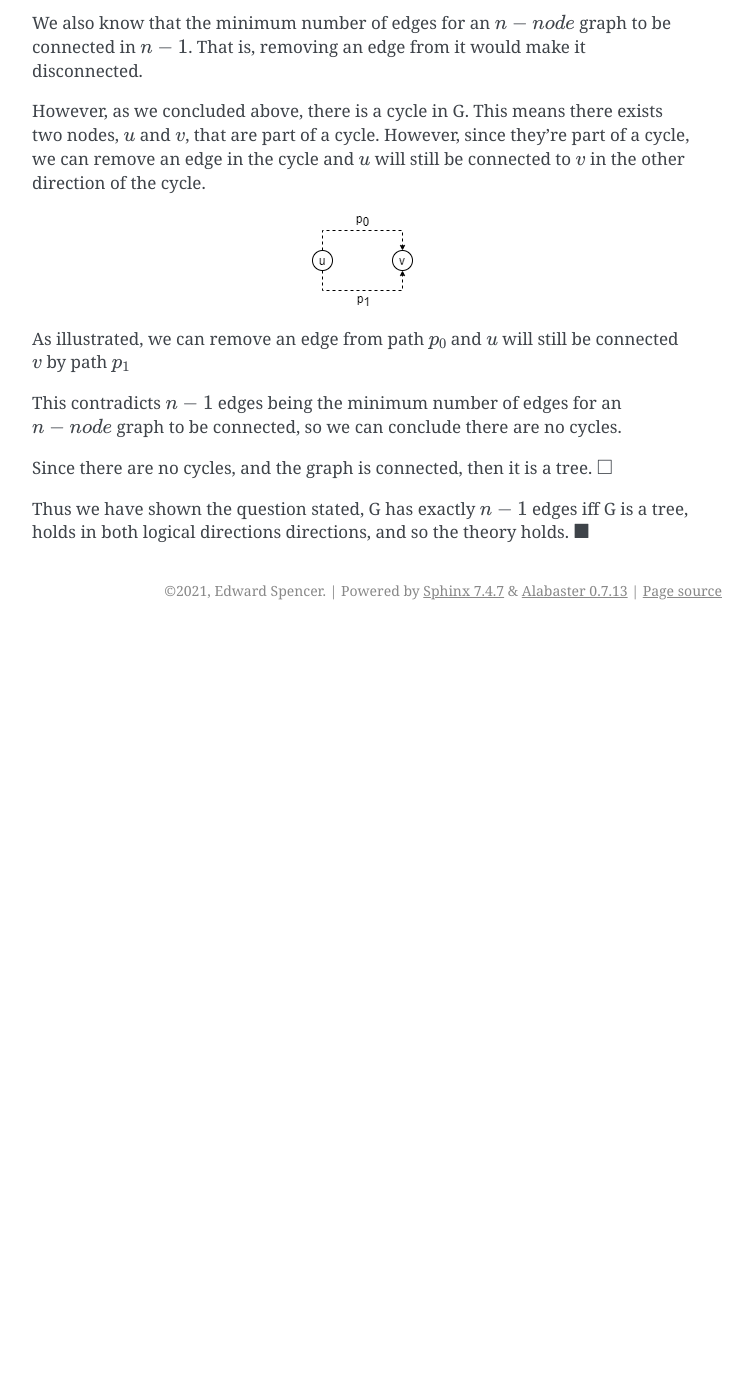
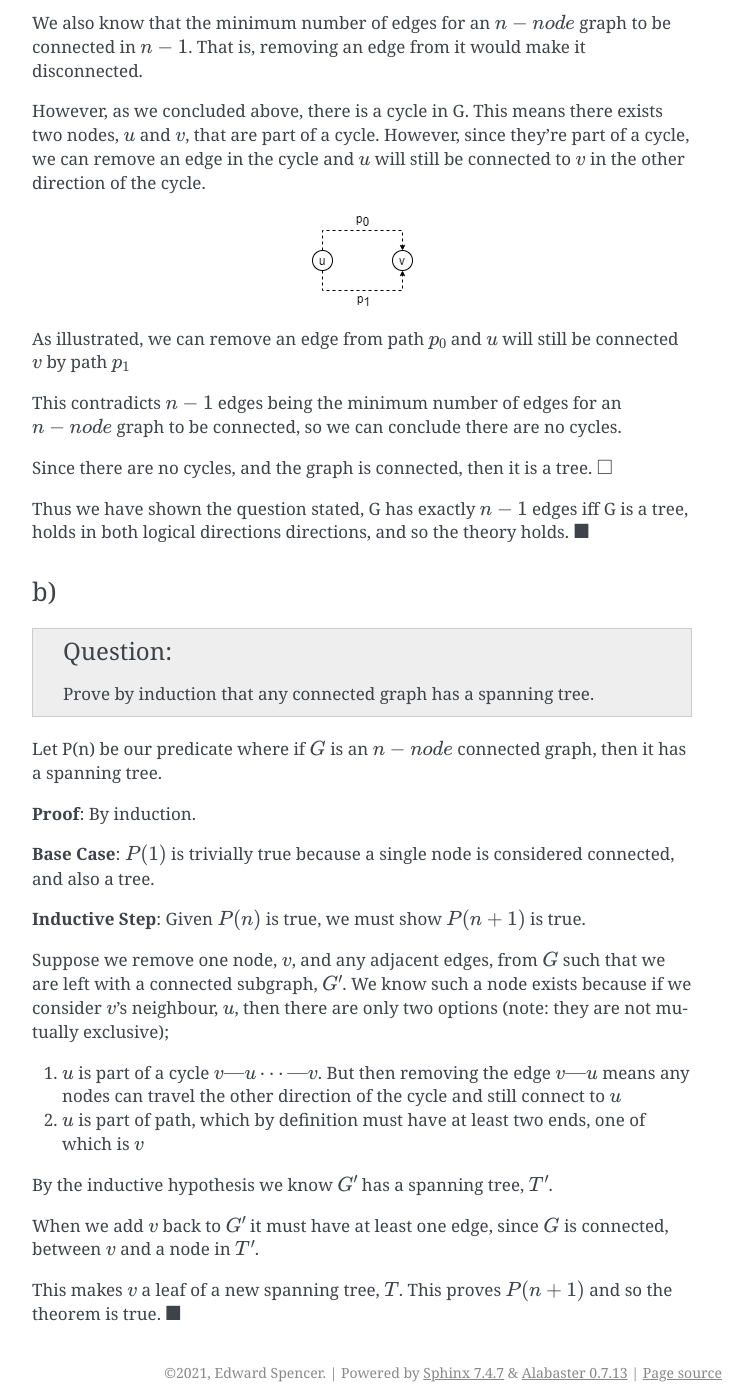
Before and after one commit to edi-spaghetti/mathematical-, a Sphinx documentation site: the page built from source/assignments/more_graph_theory.rst, in a window 1280 px wide and 1400 px high, scrolled down 11046 px. Shown: the whole window, without its empty margins (388-1141 px from the left). Built offline with Sphinx 7.4.7, drawn with Linux system fonts in a browser that asks for light colours; before the commit the page ends 11676 px from its top, so only the background shows below that.

Commit message:
Assignment 5 Problem 4b

```diff
--- a/source/assignments/more_graph_theory.rst
+++ b/source/assignments/more_graph_theory.rst
@@ -459,3 +459,34 @@ Since there are no cycles, and the graph is connected, then it is a tree.
 Thus we have shown the question stated, G has exactly :math:`n − 1` edges iff G is a tree,
 holds in both logical directions directions, and so the theory holds.
 :math:`\blacksquare`
+
+b)
+^^
+
+.. admonition:: Question
+
+	Prove by induction that any connected graph has a spanning tree.
+
+Let P(n) be our predicate where if :math:`G` is an :math:`n-node` connected graph, then it has a spanning tree.
+
+**Proof**: By induction.
+
+**Base Case**: :math:`P(1)` is trivially true because a single node is considered connected, and also a tree.
+
+**Inductive Step**: Given :math:`P(n)` is true, we must show :math:`P(n+1)` is true.
+
+Suppose we remove one node, :math:`v`, and any adjacent edges, from :math:`G` such that we are left with a connected subgraph, :math:`G'`.
+We know such a node exists because if we consider :math:`v`'s neighbour, :math:`u`, then there are only two options (note: they are not mutually exclusive);
+
+1. :math:`u` is part of a cycle :math:`v — u \dots — v`.
+   But then removing the edge :math:`v — u` means any nodes can travel the other direction of the cycle and still connect to :math:`u`
+2. :math:`u` is part of path, which by definition must have at least two ends, one of which is :math:`v`
+
+By the inductive hypothesis we know :math:`G'` has a spanning tree, :math:`T'`.
+
+When we add :math:`v` back to :math:`G'` it must have at least one edge, since :math:`G` is connected,
+between :math:`v` and a node in :math:`T'`.
+
+This makes :math:`v` a leaf of a new spanning tree, :math:`T`.
+This proves :math:`P(n+1)` and so the theorem is true.
+:math:`\blacksquare`
```
